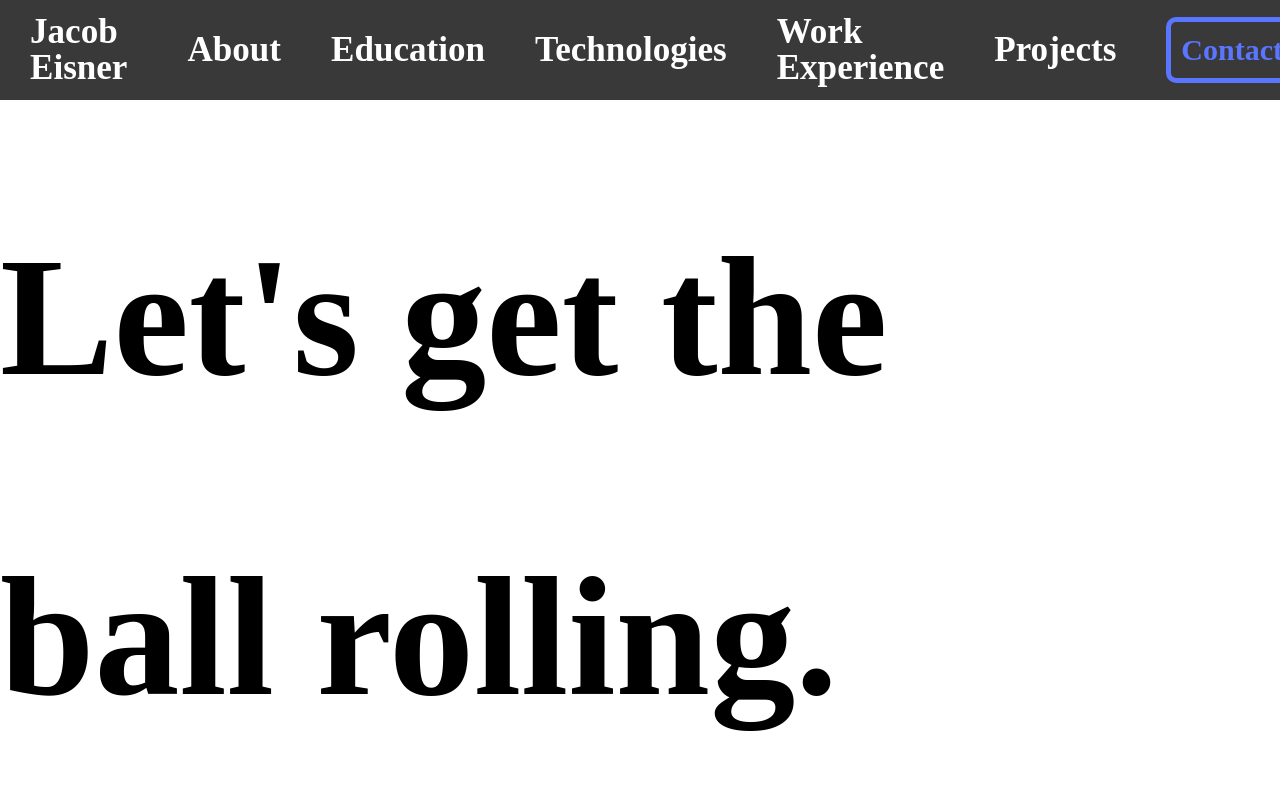
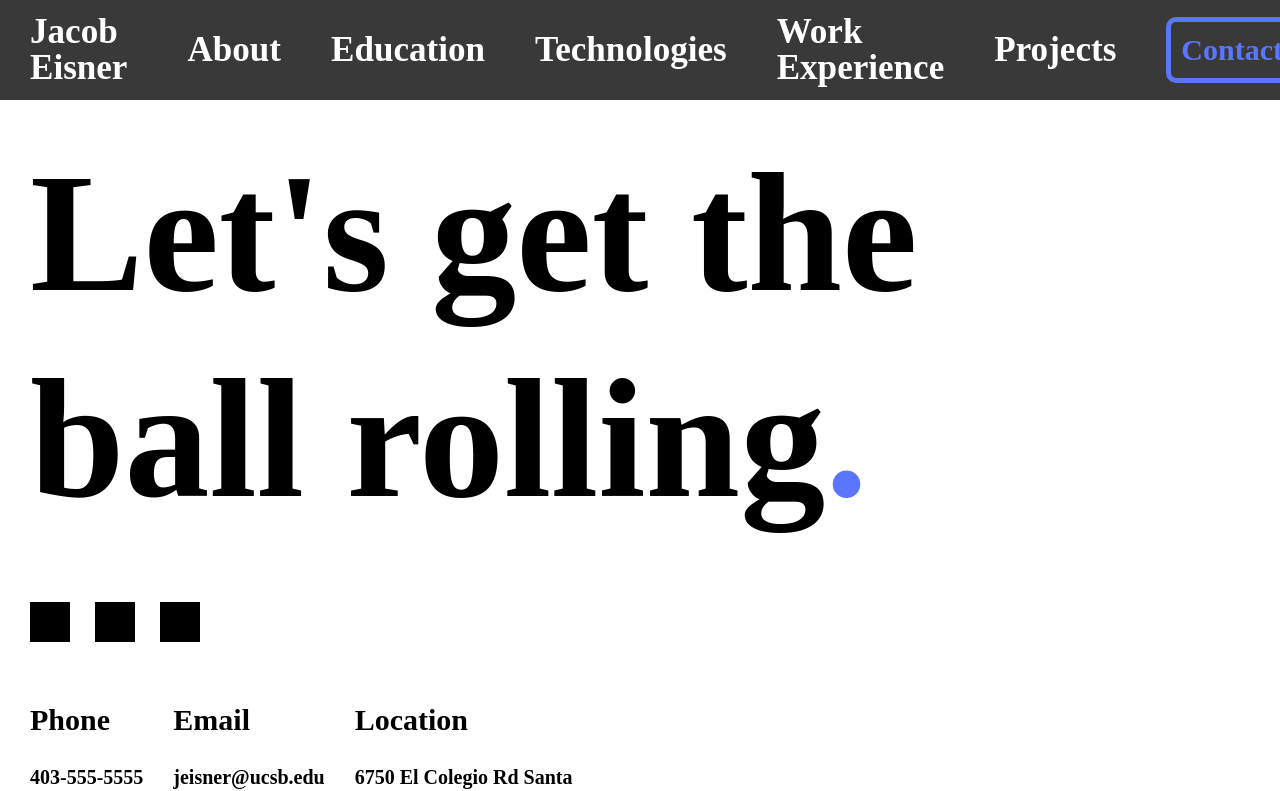
Before and after one commit to MrJacobEisner/Portfolio, a React (Create React App) app: page / in a window 1280 px wide. Shown: the top 791 px of the page. Built offline with nearby package versions, Linux system fonts and the light colour scheme.

Commit message:
Fixed scss

```diff
--- a/src/components/Title.scss
+++ b/src/components/Title.scss
@@ -1,8 +1,36 @@
+.Title {
+    padding: 30px;
     h1 {
         font-family: "Gilroy";
-    font-style: n;
+        font-style: normal;
         font-weight: 700;
         font-size: 170px;
         line-height: 206px;
         color: #000000;
+        margin: 0px;
+        white-space: nowrap;
     }
+    span {
+        font-family: "Gilroy";
+        font-style: normal;
+        font-weight: 700;
+        font-size: 170px;
+        line-height: 206px;
+        color: #5a75ff;
+        margin: 0px;
+        animation: 1.5s cubic-bezier(0, 0, 0, 1) 0s 1 slideInFromLeft;
+    }
+}
+
+@keyframes slideInFromLeft {
+    0% {
+        opacity: 0%;
+        margin-left: 50vw;
+    }
+    90% {
+        opacity: 100%;
+    }
+    100% {
+        margin-left: 0px;
+    }
+}
```
Lines whose indentation alone changed are shown as unchanged.
